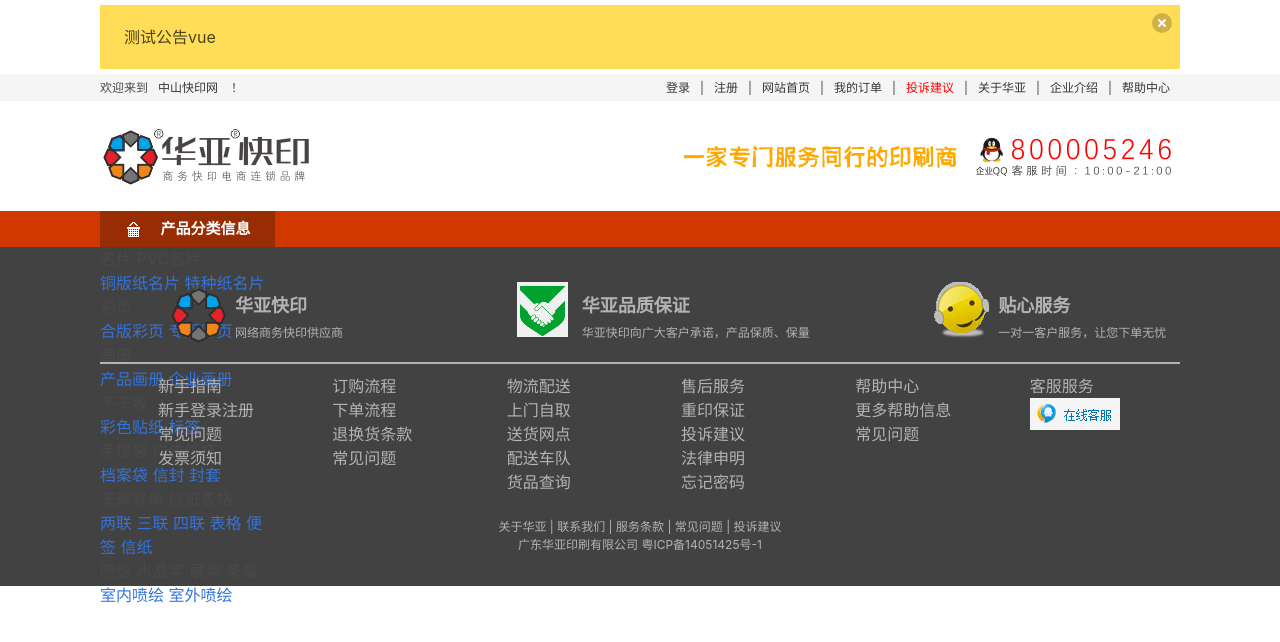
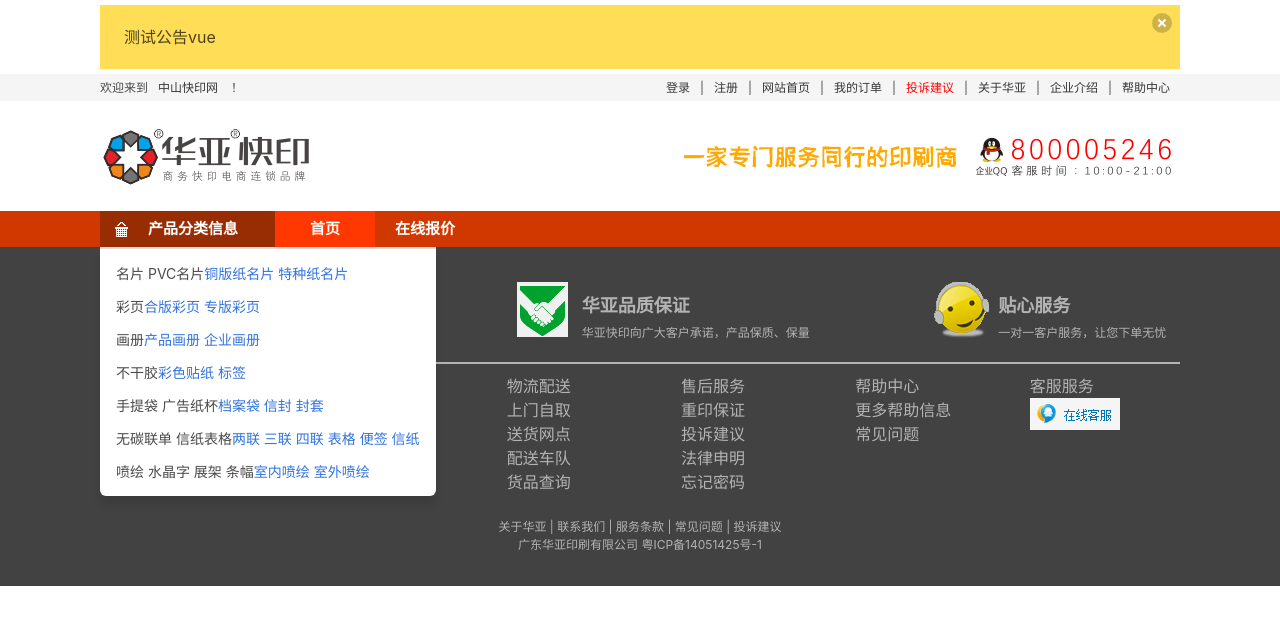
Before and after one commit to lch277/djtutor, a Django app: page / in a window 1280 px wide. Shown: the top 642 px of the page. Run offline with Django 3.2, Linux system fonts and the light colour scheme; parts of the project's set-up code (start-up, migrations or seed data) failed here and were passed over; some libraries are stand-ins or nearby versions.

Commit message:
首页导航条

```diff
--- a/home/static/home/css/common.css
+++ b/home/static/home/css/common.css
@@ -15,11 +15,28 @@
     position: relative;
 }
 .nav-box .nav-main {
+    margin: 0 auto;
     height: 36px;
+    min-height: 36px;
+    max-height: 36px;
+    background-color: transparent;
+}
+.nav-box .nav-main .nav-btn {
+    width: 100px;
+    color: #fff;
+    font-size: 15px;
+    font-weight: bold;
+    font-family: 微软雅黑;
+    text-align: center;
+    justify-content: center;
+}
+.nav-box .nav-main .nav-btn.selected,
+.nav-box .nav-main .nav-btn:hover {
+    background-color: #fe3800;
 }
 .nav-box .nav-main .nav-head {
     position: relative;
-    background-color: #982D03;
+    /*background-color: #982D03;*/
     width: 175px;
 }
 .nav-box .nav-main .nav-head .gicon {
@@ -42,3 +59,10 @@
     font-family: 微软雅黑;
     height: 36px;
 }
+/*.nav-box .nav-main .nav-head .nav-head-btn.selected,*/
+/*.nav-box .nav-main .nav-head .nav-head-btn:hover {*/
+    /*background-color: #fe3800;*/
+
+.nav-box .nav-main .nav-head .nav-dropdown {
+
+}
--- a/templates/home/index.html
+++ b/templates/home/index.html
@@ -2,15 +2,15 @@
 
 {% block content %}
     <div class="nav-box">
-        <nav class="container only-desktop nav-main">
-            <div class="nav-head selected">
-                <a class="button nav-head-btn no-round">
+        <nav class="navbar only-desktop nav-main" role="navigation" aria-label="main navigation">
+            <div class="navbar-menu"><div class="navbar-start">
+            <div class="navbar-item nav-head has-dropdown is-active">
+                <a class="nav-head-btn navbar-link is-arrowless">
                     <span class="gicon"></span>
                     <span class="gtitle">产品分类信息</span>
                 </a>
-                <div style="position: absolute; left: 0px; top: 36px;" class="wd210 mr10 glist fl">
-
-                    <div class="li cfo">
+                <div class="navbar-dropdown">
+                    <div class="navbar-item li cfo">
                         <div class="li-tit" style="">名片 PVC名片</div>
                         <div class="li-content">
                             <a href="javascript:void(0)" style="">
@@ -260,7 +260,7 @@
                         </div>
                     </div>
 
-                    <div class="li">
+                    <div class="navbar-item li">
                         <div class="li-tit" style="">彩页</div>
                         <div class="li-content">
                             <a href="javascript:void(0)" style="">
@@ -443,7 +443,7 @@
                         </div>
                     </div>
 
-                    <div class="li cfo">
+                    <div class="navbar-item li cfo">
                         <div class="li-tit" style="">画册</div>
                         <div class="li-content">
                             <a href="javascript:void(0)" style="">
@@ -571,7 +571,7 @@
                         </div>
                     </div>
 
-                    <div class="li">
+                    <div class="navbar-item li">
                         <div class="li-tit" style="">不干胶</div>
                         <div class="li-content">
                             <a href="javascript:void(0)" style="">
@@ -659,7 +659,7 @@
                         </div>
                     </div>
 
-                    <div class="li cfo">
+                    <div class="navbar-item li cfo">
                         <div class="li-tit" style="">手提袋 广告纸杯</div>
                         <div class="li-content">
                             <a href="javascript:void(0)" style="">
@@ -757,7 +757,7 @@
                         </div>
                     </div>
 
-                    <div class="li">
+                    <div class="navbar-item li">
                         <div class="li-tit" style="">无碳联单 信纸表格</div>
                         <div class="li-content">
                             <a href="javascript:void(0)" style="">
@@ -833,7 +833,7 @@
                         </div>
                     </div>
 
-                    <div class="li cfo">
+                    <div class="navbar-item li cfo">
                         <div class="li-tit" style="">喷绘 水晶字 展架 条幅</div>
                         <div class="li-content">
                             <a href="javascript:void(0)" style="">
@@ -908,6 +908,9 @@
                     });
                 </script>
             </div>
+            <a class="navbar-item nav-btn  selected ">首页</a>
+            <a class="navbar-item nav-btn">在线报价</a>
+            </div></div>
         </nav>
     </div>
 
```
